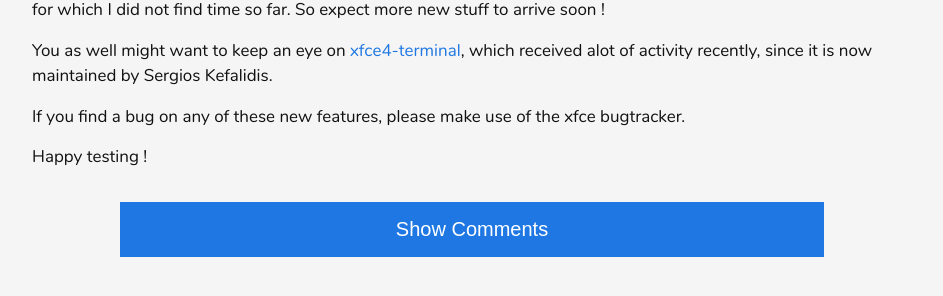
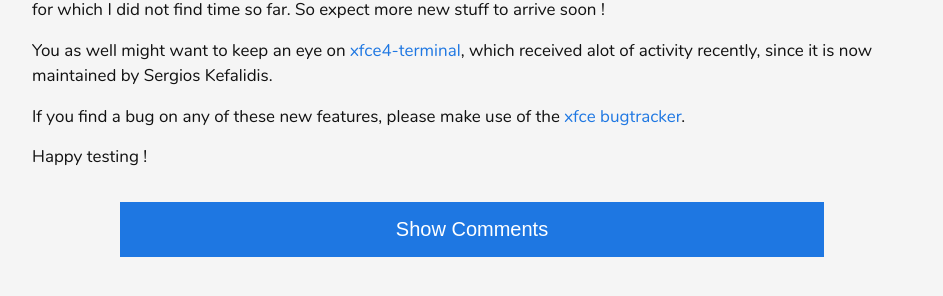
Before and after one commit to alexxcons/alexxcons.github.io, a Jekyll site: the page built from _posts/2021-09-11-shiny-new-things-in-thunar.md, in a window 1280 px wide and 900 px high, scrolled down 1726 px. Shown: the part 534-830 px from the top of the window, without its empty margins (168-1111 px from the left). Built offline with Jekyll 4.4.1, drawn with Linux system fonts in a browser that asks for light colours; part of the change alters nothing that is shown.

```diff
--- a/_posts/2021-09-11-shiny-new-things-in-thunar.md
+++ b/_posts/2021-09-11-shiny-new-things-in-thunar.md
@@ -37,6 +37,6 @@ So expect more new stuff to arrive soon !
 
 You as well might want to keep an eye on [xfce4-terminal](https://gitlab.xfce.org/apps/xfce4-terminal), which received alot of activity recently, since it is now maintained by Sergios Kefalidis.
 
-If you find a bug on any of these new features, please make use of the xfce bugtracker.
+If you find a bug on any of these new features, please make use of the [xfce bugtracker](https://gitlab.xfce.org/xfce/thunar).
 
 Happy testing !
```
